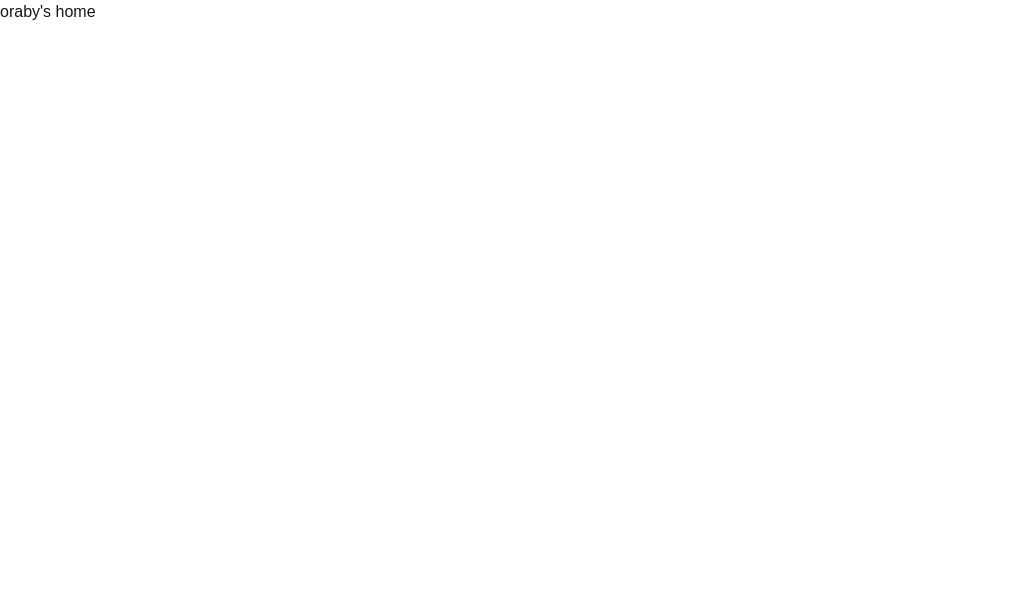
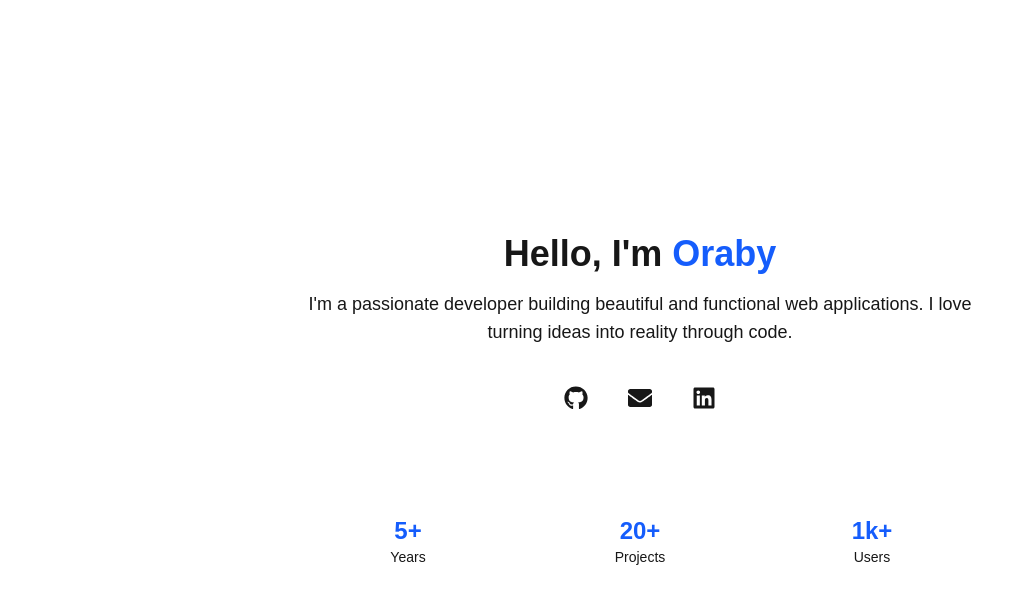
Before and after one commit to Amr-Oraby/portfolio, a Next.js app: page / in a window 1280 px wide. Shown: the top 604 px of the page, without its empty margins (0-1034 px from the left). Built offline with nearby package versions, Linux system fonts and the light colour scheme.

Commit message:
claude optimization and adding skills

```diff
--- a/app/layout.tsx
+++ b/app/layout.tsx
@@ -1,33 +1,19 @@
 import type { Metadata } from "next";
-import { Geist, Geist_Mono } from "next/font/google";
 import "./globals.css";
 
-const geistSans = Geist({
-  variable: "--font-geist-sans",
-  subsets: ["latin"],
-});
-
-const geistMono = Geist_Mono({
-  variable: "--font-geist-mono",
-  subsets: ["latin"],
-});
-
 export const metadata: Metadata = {
-  title: "Create Next App",
-  description: "Generated by create next app",
+  title: "Your App",
+  description: "Your app description",
 };
 
-export default function RootLayout({
-  children,
-}: Readonly<{
+type RootLayoutProps = Readonly<{
   children: React.ReactNode;
-}>) {
+}>;
+
+export default function RootLayout({ children }: RootLayoutProps) {
   return (
-    <html
-      lang="en"
-      className={`${geistSans.variable} ${geistMono.variable} h-full antialiased`}
-    >
-      <body className="min-h-full flex flex-col">{children}</body>
+    <html lang="en">
+      <body>{children}</body>
     </html>
   );
 }
--- a/app/page.tsx
+++ b/app/page.tsx
@@ -1,5 +1,75 @@
-function page() {
-  return <div>oraby's home</div>;
+import { FaGithub, FaLinkedin, FaEnvelope } from "react-icons/fa";
+
+export default function Page() {
+  return (
+    <div className="flex min-h-screen flex-col items-center justify-center p-4">
+      <div className="max-w-2xl text-center">
+        {/* Name / Title */}
+        <h1 className="text-4xl font-bold mb-4">
+          <span className="text-foreground">Hello, I&apos;m </span>
+          <span className="text-blue-600 dark:text-blue-400">Oraby</span>
+        </h1>
+
+        {/* Introduction */}
+        <p className="text-lg text-muted-foreground mb-8">
+          I&apos;m a passionate developer building beautiful and functional web
+          applications. I love turning ideas into reality through code.
+        </p>
+
+        {/* Social Links */}
+        <div className="flex justify-center gap-6">
+          <a
+            href="https://github.com/oraby"
+            target="_blank"
+            rel="noopener noreferrer"
+            className="p-2 rounded-full bg-muted hover:bg-muted/80 transition-colors"
+            aria-label="GitHub"
+          >
+            <FaGithub className="h-6 w-6" />
+          </a>
+          <a
+            href="mailto:hello@oraby.dev"
+            className="p-2 rounded-full bg-muted hover:bg-muted/80 transition-colors"
+            aria-label="Email"
+          >
+            <FaEnvelope className="h-6 w-6" />
+          </a>
+          <a
+            href="https://linkedin.com/in/oraby"
+            target="_blank"
+            rel="noopener noreferrer"
+            className="p-2 rounded-full bg-muted hover:bg-muted/80 transition-colors"
+            aria-label="LinkedIn"
+          >
+            <FaLinkedin className="h-6 w-6" />
+          </a>
+        </div>
+
+        {/* Divider */}
+        <div className="my-12 h-px bg-linear-to-r from-transparent via-muted to-transparent" />
+
+        {/* Quick Stats */}
+        <div className="grid grid-cols-3 gap-6 text-center">
+          <div>
+            <div className="text-2xl font-bold text-blue-600 dark:text-blue-400">
+              5+
+            </div>
+            <div className="text-sm text-muted-foreground">Years</div>
+          </div>
+          <div>
+            <div className="text-2xl font-bold text-blue-600 dark:text-blue-400">
+              20+
+            </div>
+            <div className="text-sm text-muted-foreground">Projects</div>
+          </div>
+          <div>
+            <div className="text-2xl font-bold text-blue-600 dark:text-blue-400">
+              1k+
+            </div>
+            <div className="text-sm text-muted-foreground">Users</div>
+          </div>
+        </div>
+      </div>
+    </div>
+  );
 }
-
-export default page;
--- a/package.json
+++ b/package.json
@@ -9,9 +9,11 @@
     "lint": "eslint"
   },
   "dependencies": {
+    "lucide-react": "^1.27.0",
     "next": "16.2.12",
     "react": "19.2.4",
-    "react-dom": "19.2.4"
+    "react-dom": "19.2.4",
+    "react-icons": "^5.7.0"
   },
   "devDependencies": {
     "@tailwindcss/postcss": "^4",
```
Also changed, not shown: 2 other files (tests, documents, lock files or other folders).
